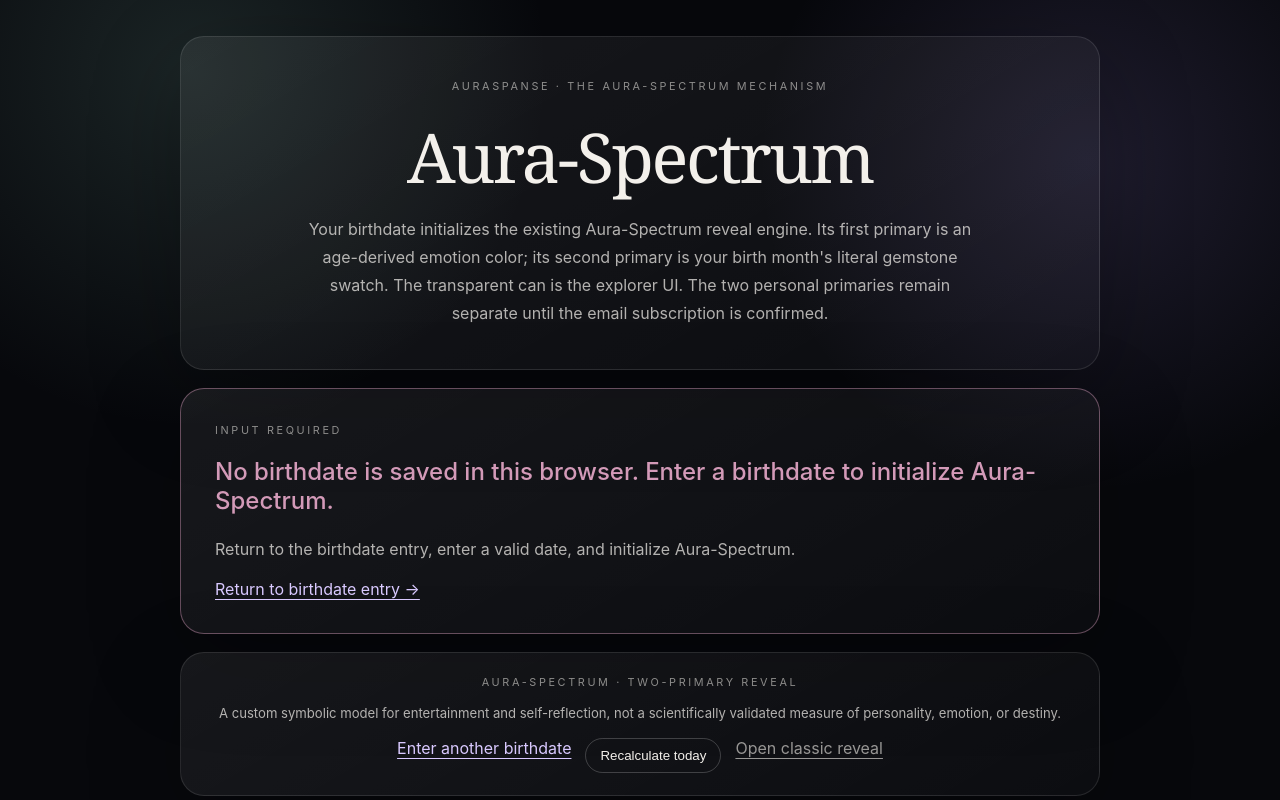
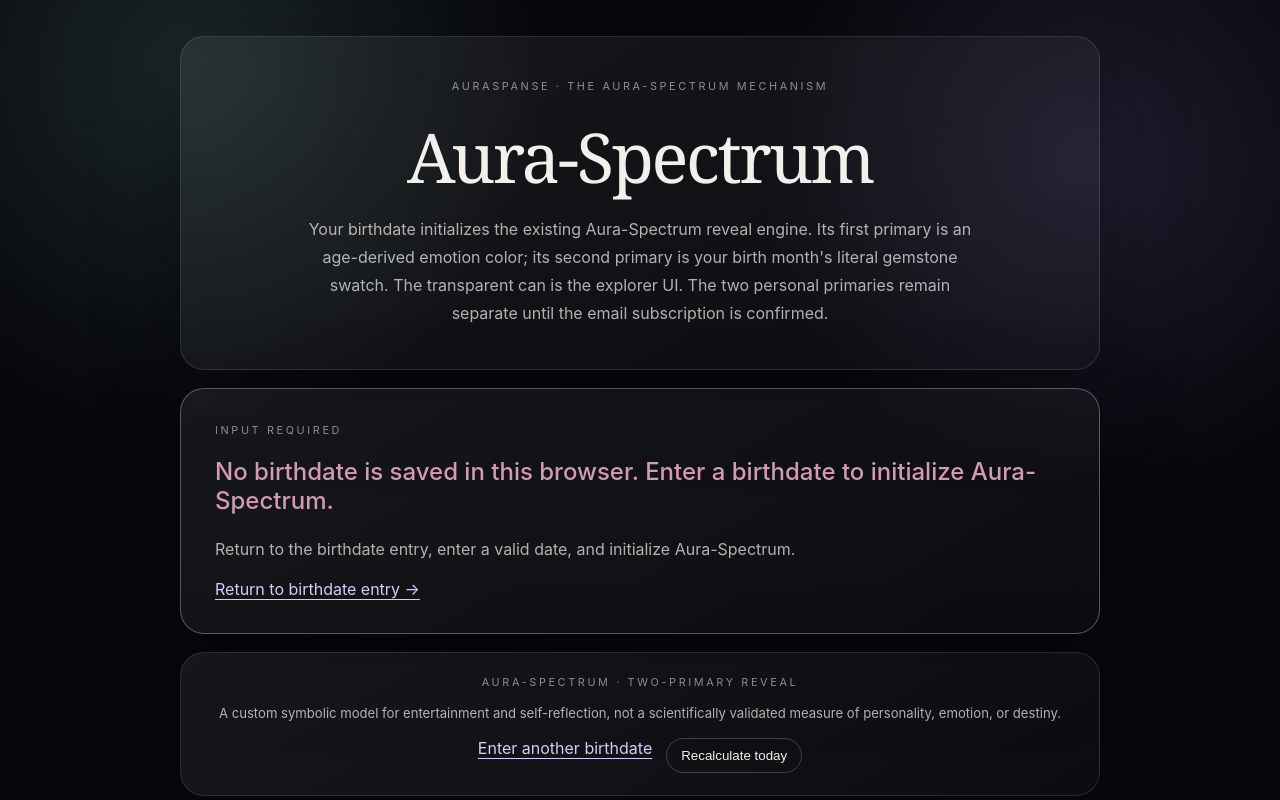
Before and after one commit to kris24guy/AuraSpanse, a Next.js app: page /aura-spectrum in a window 1280 px wide. Shown: the top 800 px of the page. Built offline with nearby package versions, Linux system fonts and the light colour scheme.

Commit message:
Keep the canonical flow on the two-primary Aura-Spectrum reveal

```diff
--- a/app/aura-spectrum/page.tsx
+++ b/app/aura-spectrum/page.tsx
@@ -258,7 +258,7 @@ export default function AuraSpectrumPage() {
           </section>
 
                     <section style={{ ...panel, borderColor: `${result.birthstone.hex}88` }}>
-            <p style={eyebrow}>SECOND HUE · GEOGRAPHIC BIRTHSTONE RESONANCE</p>
+            <p style={eyebrow}>PRIMARY HUE 2 · GEOGRAPHIC BIRTHSTONE RESONANCE</p>
             <h2 style={{ fontFamily: 'Georgia, serif', fontWeight: 400, marginTop: '12px' }}>Literal stone color first. Name second.</h2>
             <div style={{ display: 'grid', gridTemplateColumns: 'minmax(125px, 0.7fr) minmax(210px, 1.5fr)', gap: '20px', alignItems: 'stretch', marginTop: '18px' }}>
               <div style={{ borderRadius: '18px', background: result.birthstone.hex, minHeight: '170px', boxShadow: `0 0 38px ${result.birthstone.hex}35`, display: 'flex', flexDirection: 'column', justifyContent: 'space-between', padding: '16px', boxSizing: 'border-box', color: ['#EAF5FF','#F6F0E5','#C9D8D6','#E3A341','#A5C639'].includes(result.birthstone.hex) ? '#15151a' : '#ffffff' }}>
@@ -389,7 +389,6 @@ export default function AuraSpectrumPage() {
         <div style={{ display: 'flex', justifyContent: 'center', gap: '14px', flexWrap: 'wrap' }}>
           <a href="/aura-scope-mechanism.html" style={{ color: '#d9c9ff', textUnderlineOffset: '4px' }}>Enter another birthdate</a>
           <button onClick={() => setRetryKey((key) => key + 1)} style={{ border: '1px solid rgba(255,255,255,0.2)', background: 'transparent', color: '#f3f0eb', padding: '9px 14px', borderRadius: '999px', cursor: 'pointer' }}>Recalculate today</button>
-          <a href="/reveal" style={{ color: 'rgba(243,240,235,0.6)', textUnderlineOffset: '4px' }}>Open classic reveal</a>
         </div>
       </footer>
     </main>
```
